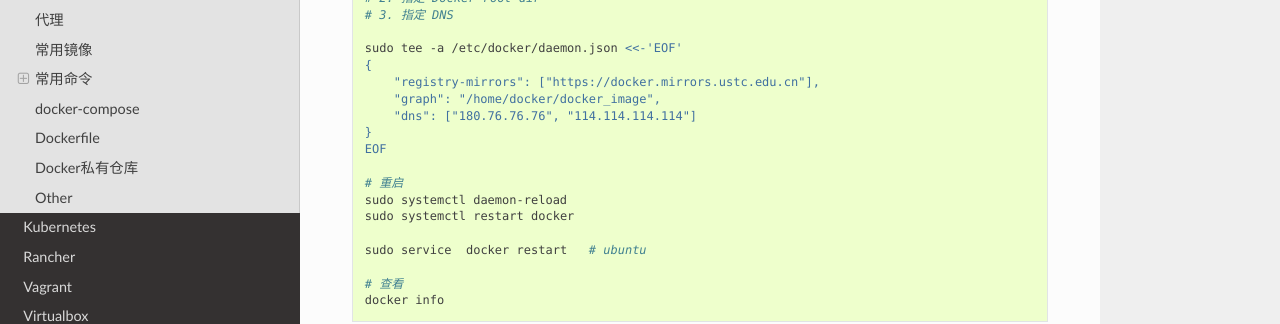
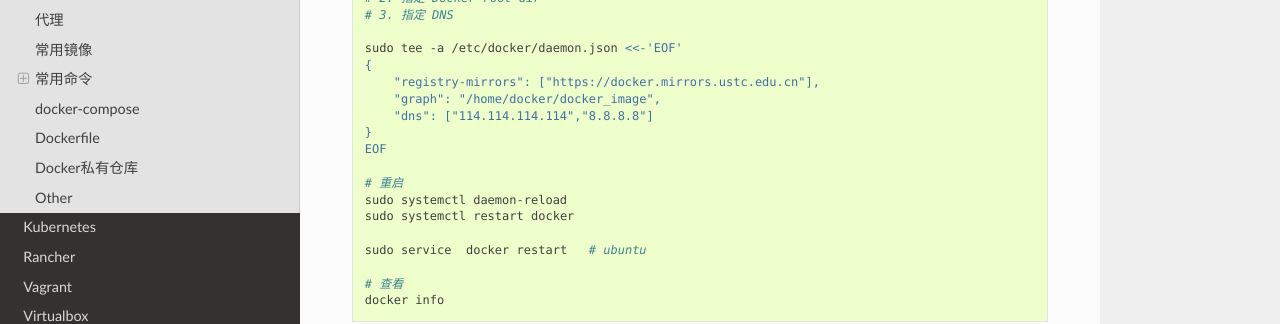
Before and after one commit to my-rds-store/my_space, a Sphinx documentation site: the page built from source/docker/index.rst, in a window 1280 px wide and 900 px high, scrolled down 1147 px. Shown: the part 151-475 px from the top of the window. Built offline with Sphinx 7.4.7 and the Read the Docs theme 2.0.0, drawn with Linux system fonts in a browser that asks for light colours.

Commit message:
update ...

```diff
--- a/source/docker/index.rst
+++ b/source/docker/index.rst
@@ -75,7 +75,7 @@ Repositories
     {
         "registry-mirrors": ["https://docker.mirrors.ustc.edu.cn"],
         "graph": "/home/docker/docker_image",
-        "dns": ["180.76.76.76", "114.114.114.114"]
+        "dns": ["114.114.114.114","8.8.8.8"]
     }
     EOF
 
```
